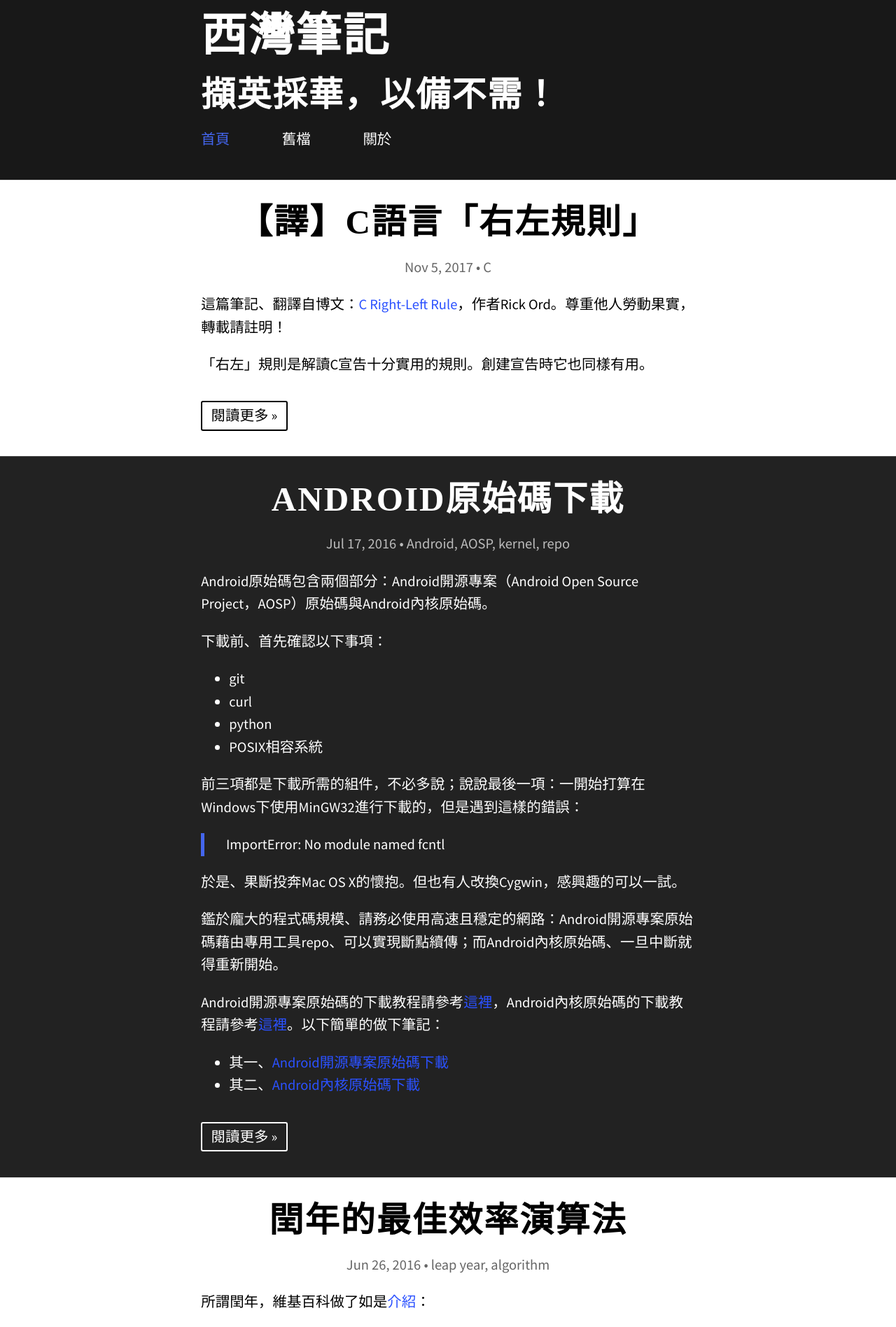
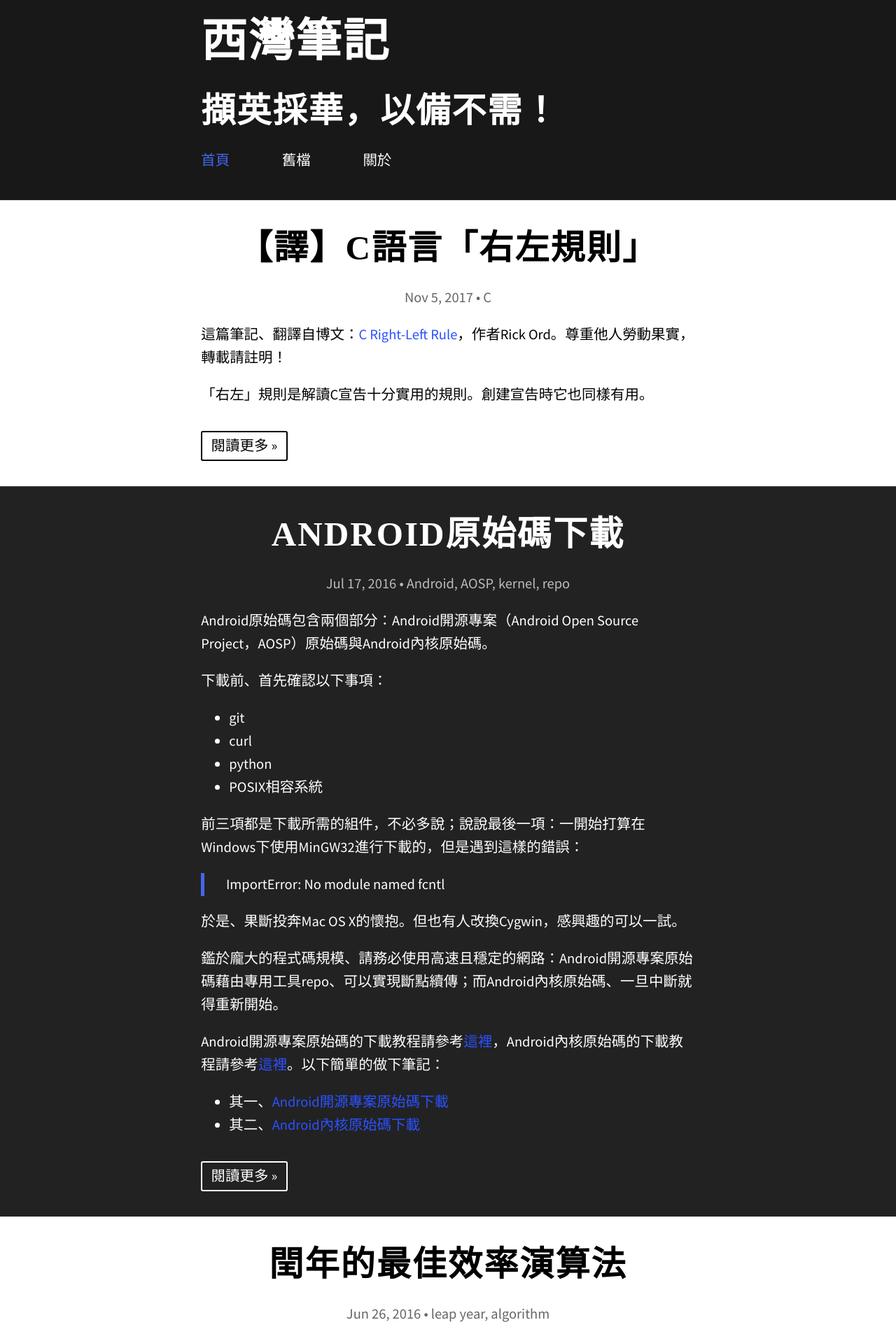
Before and after one commit to kenmux/kenmux.github.io, a Jekyll site: the page built from index.html, in a window 1280 px wide. Shown: the top 1897 px of the page at 70% size. Built offline with Jekyll 4.4.1, drawn with Linux system fonts in a browser that asks for light colours; nearby versions of some CDN libraries; some web fonts are replaced.

Commit message:
Adjust text font size

```diff
--- a/_sass/basic.sass
+++ b/_sass/basic.sass
@@ -14,7 +14,7 @@ body
 
 h1, h2, h3, h4, h5, h6
     font-weight: 600//300
-    line-height: 1em
+    line-height: 1.4em//1em
     a
         font-size: 1.6em//1.2em
 
```
